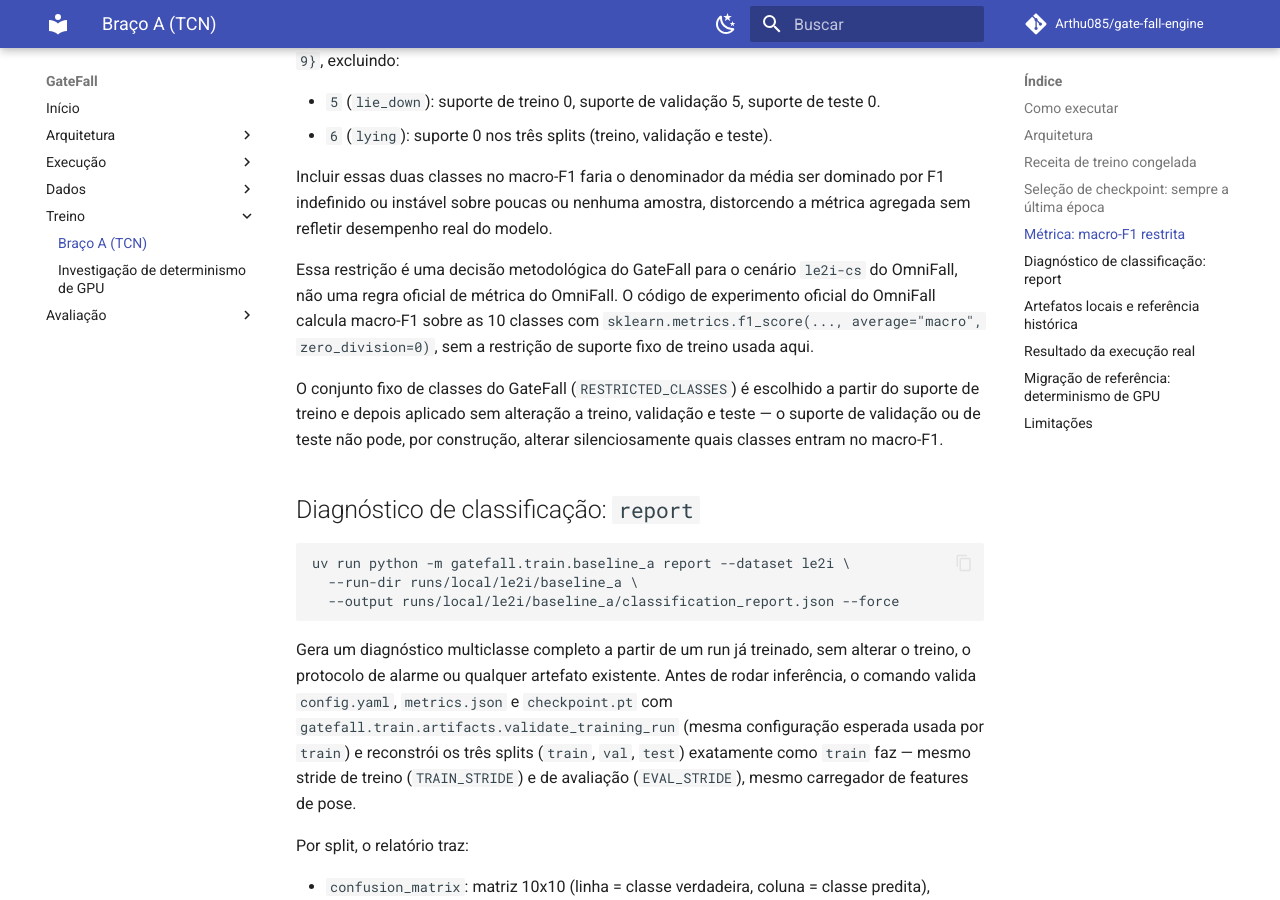
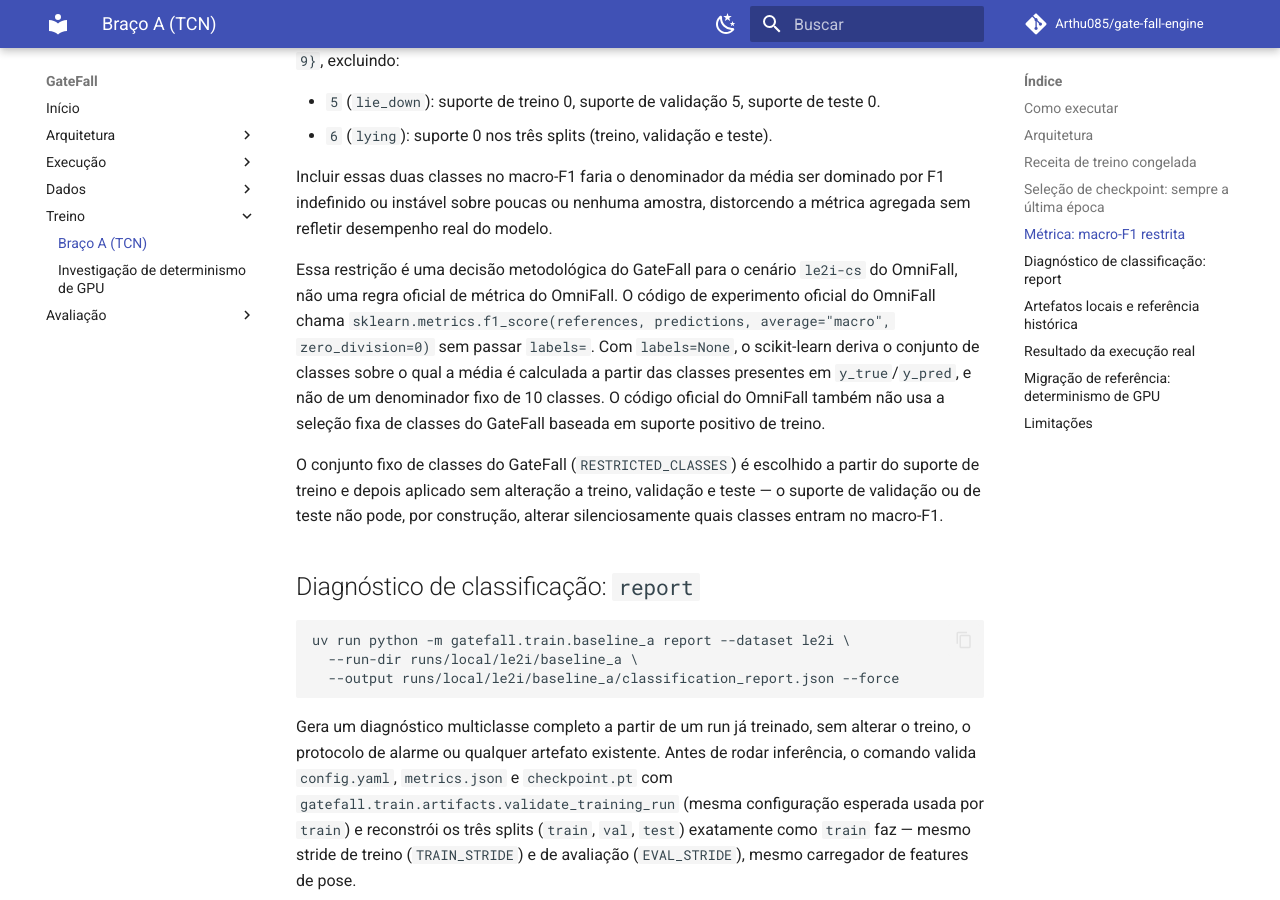
Before and after one commit to Arthu085/gate-fall-engine, an MkDocs documentation site: the page built from docs/train/baseline-a.md, in a window 1280 px wide and 900 px high, scrolled down 2161 px. Built offline with MkDocs 1.6.1 and Material for MkDocs 9.7.7, drawn with Linux system fonts in a browser that asks for light colours; comment, search, counter and statistics services are not loaded.

Commit message:
docs(train): narrow omnifall macro-f1 comparison to verified call
Co-Authored-By: Claude <noreply@anthropic.com>

```diff
--- a/docs/train/baseline-a.md
+++ b/docs/train/baseline-a.md
@@ -103,9 +103,13 @@ distorcendo a métrica agregada sem refletir desempenho real do modelo.
 
 Essa restrição é uma decisão metodológica do GateFall para o cenário
 `le2i-cs` do OmniFall, não uma regra oficial de métrica do OmniFall. O
-código de experimento oficial do OmniFall calcula macro-F1 sobre as 10
-classes com `sklearn.metrics.f1_score(..., average="macro", zero_division=0)`,
-sem a restrição de suporte fixo de treino usada aqui.
+código de experimento oficial do OmniFall chama
+`sklearn.metrics.f1_score(references, predictions, average="macro", zero_division=0)`
+sem passar `labels=`. Com `labels=None`, o scikit-learn deriva o conjunto de
+classes sobre o qual a média é calculada a partir das classes presentes em
+`y_true`/`y_pred`, e não de um denominador fixo de 10 classes. O código
+oficial do OmniFall também não usa a seleção fixa de classes do GateFall
+baseada em suporte positivo de treino.
 
 O conjunto fixo de classes do GateFall (`RESTRICTED_CLASSES`) é escolhido a
 partir do suporte de treino e depois aplicado sem alteração a treino,
```
